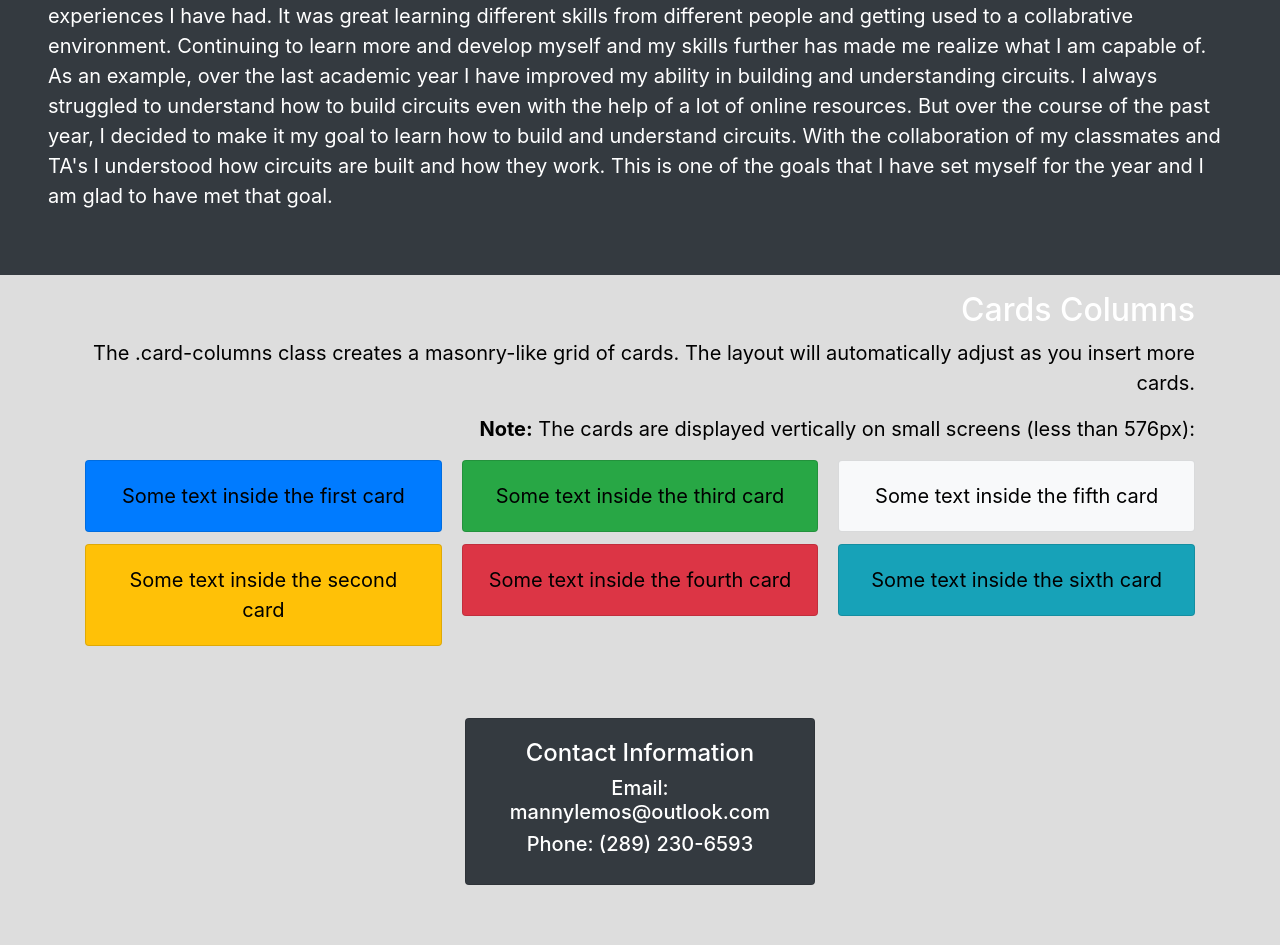
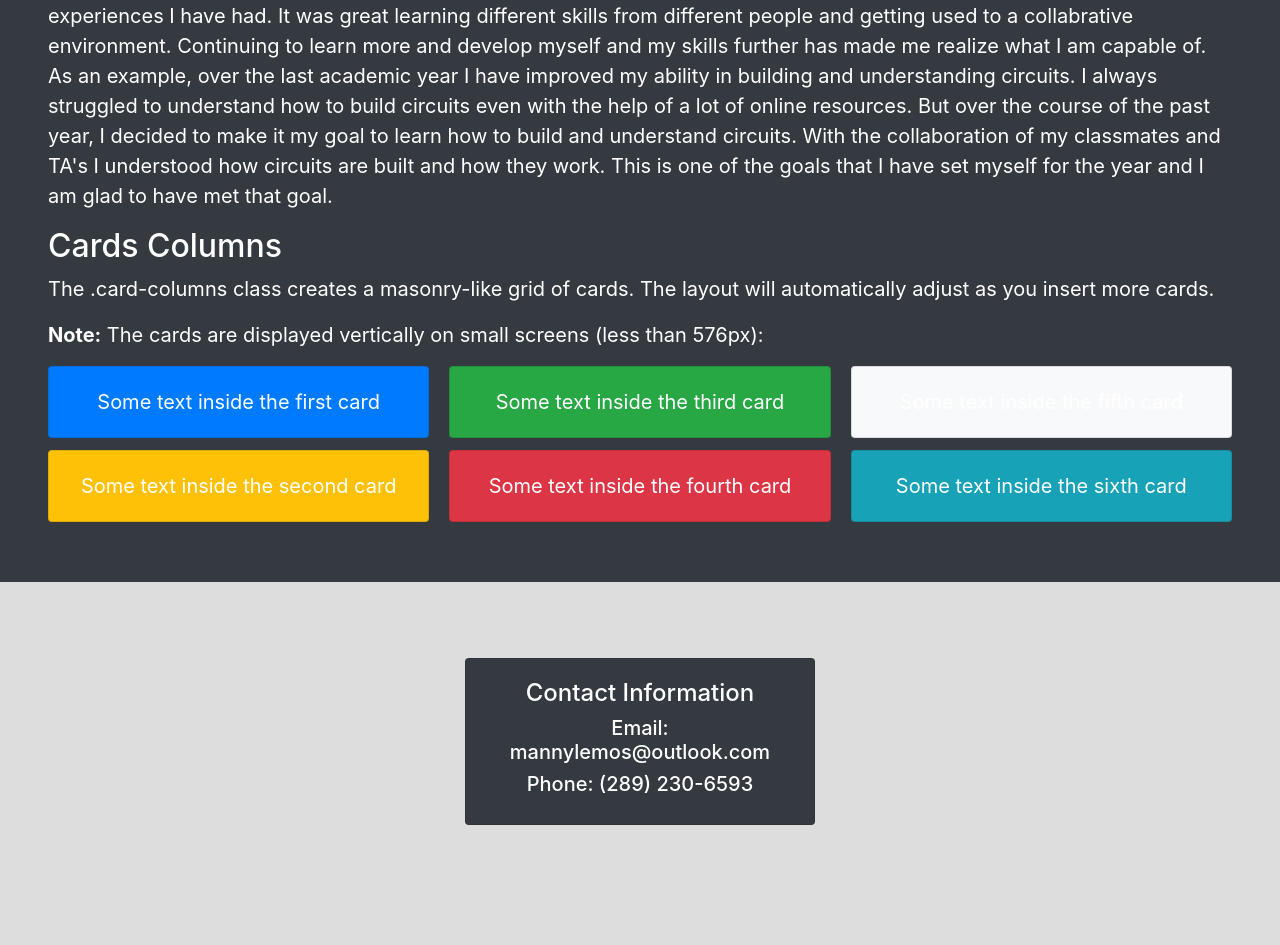
Before and after one commit to MannyLemos/MannyLemos.github.io, a Jekyll site: the page index.html, which Jekyll copies as it is, in a window 1280 px wide. Shown: the part 1088-2033 px from the top of the page. Built offline with Jekyll 4.4.1, drawn with Linux system fonts in a browser that asks for light colours; nearby versions of some CDN libraries; a script that is not in the unit is left out; after the commit the page ends 1973 px from its top, so only the background shows below that.

Commit message:
Update index.html

```diff
--- a/index.html
+++ b/index.html
@@ -147,15 +147,8 @@ $.backstretch([
 	<h1>Welcome to Manuel's Website</h1>
 	<h4>A Brief Introduction</h4>
 	<p>My name is Manuel and I am currently enrolled in my third year of Mechatronics Enginnering at McMaster University. I am very passionate about programming and math. Developing my skills in programming has helped improve my problem-solving skills as well as improve my ability to work around issues as they occur, not only while programming but also in real life. I enjoy being part of a collabrative team. Having been part of different teams throughout the last few years, I have enjoyed the experiences I have had. It was great learning different skills from different people and getting used to a collabrative environment. Continuing to learn more and develop myself and my skills further has made me realize what I am capable of. As an example, over the last academic year I have improved my ability in building and understanding circuits. I always struggled to understand how to build circuits even with the help of a lot of online resources. But over the course of the past year, I decided to make it my goal to learn how to build and understand circuits. With the collaboration of my classmates and TA's I understood how circuits are built and how they work. This is one of the goals that I have set myself for the year and I am glad to have met that goal.</p>
-</div>
-</div>
-</div>
-</body>
 
-<body>
-
-<div class="container">
-  <h2>Cards Columns</h2>
+	  <h2>Cards Columns</h2>
   <p>The .card-columns class creates a masonry-like grid of cards. The layout will automatically adjust as you insert more cards.</p>
   <p><strong>Note:</strong> The cards are displayed vertically on small screens (less than 576px):</p>
   <div class="card-columns">
@@ -191,7 +184,9 @@ $.backstretch([
     </div>
   </div>
 </div>
-
+	</div>
+</div>
+</div>
 </body>
 
 <footer>
```
